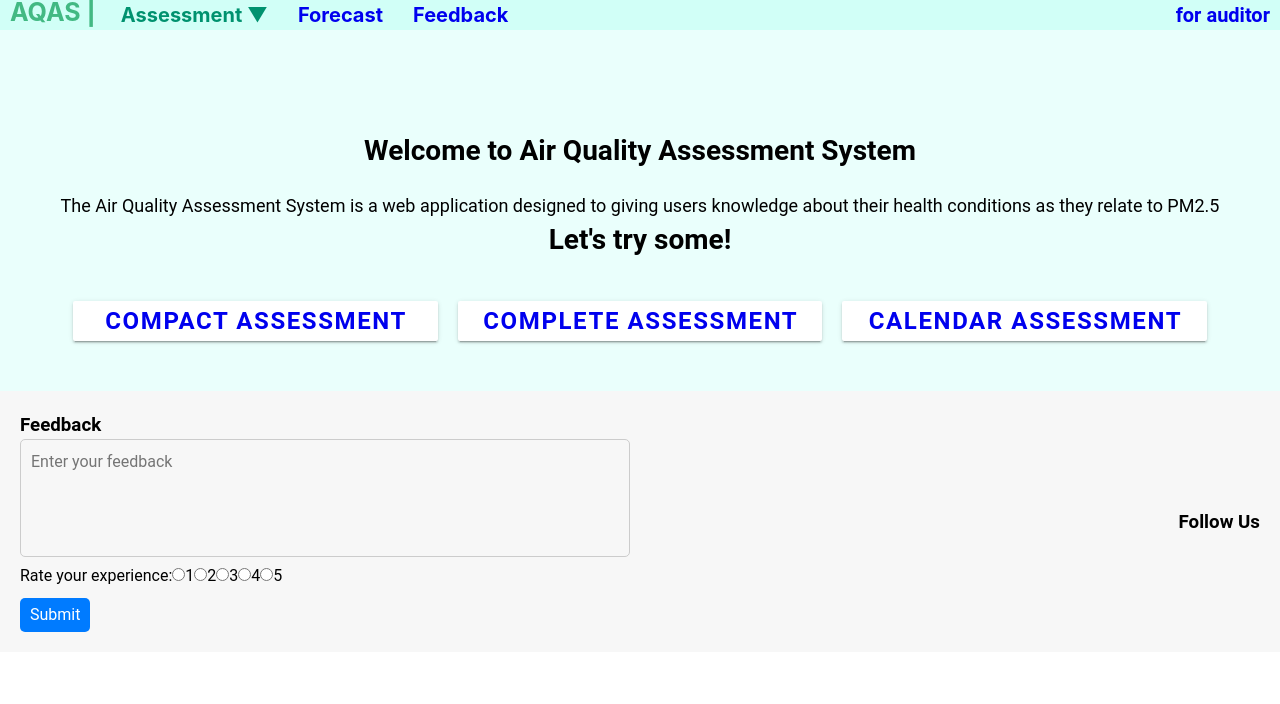
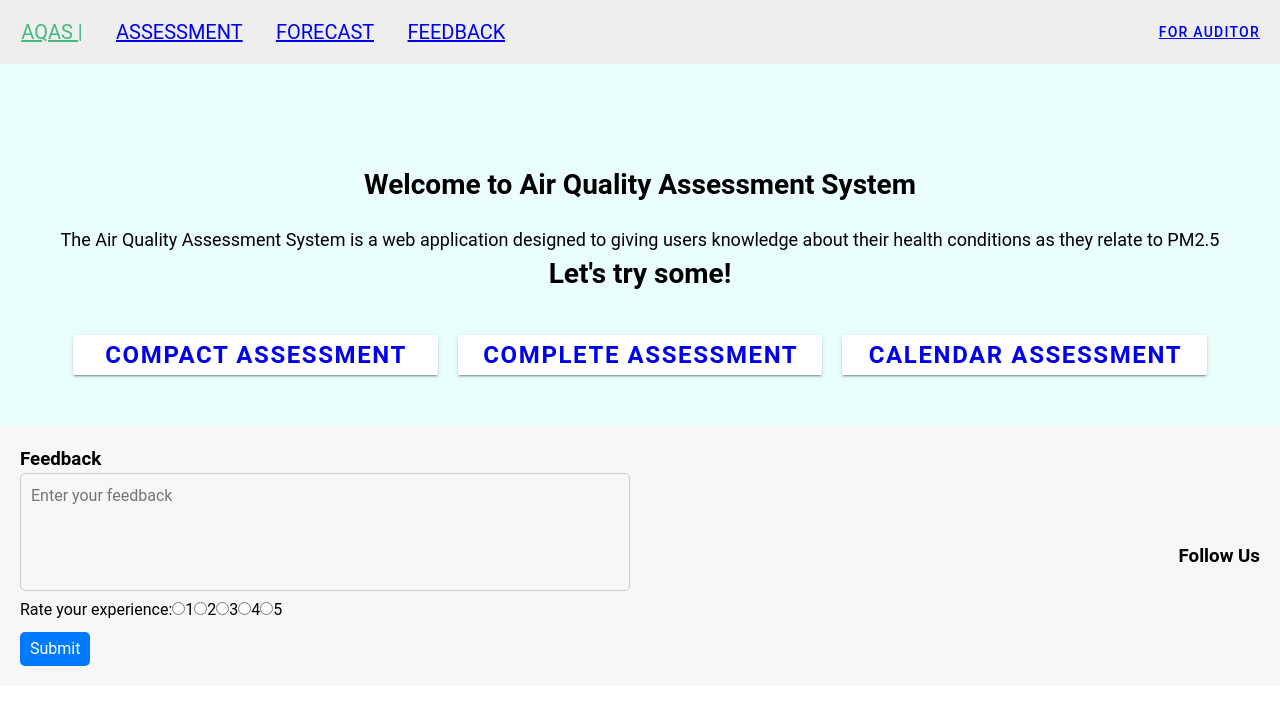
Before and after one commit to sodaop12/Air-Quality-Assessment-System-Front-end, a Vue app: page / in a window 1280 px wide. Shown: the top 704 px of the page. Built offline with nearby package versions, Linux system fonts and the light colour scheme.

Commit message:
App: change nav-bar to v-toolbar

```diff
--- a/src/App.vue
+++ b/src/App.vue
@@ -1,52 +1,51 @@
 <template>
   <nav>
-    <div class="navbar">
-      <div class="navbar-brand">
-        <p class="nav-title"><router-link to="/">AQAS |</router-link></p>
-        <!-- Add dropdown menu for Assessment topics -->
-        <div class="dropdown" @click="toggleAssessmentTopics">
-          <p class="nav-sub">Assessment ▼</p>
-          <div class="dropdown-menu" :class="{ show: showAssessmentTopics }">
-            <router-link to="/compact_as" class="mini_topic"
-              >Compact Assessment</router-link
+    <div>
+      <v-toolbar dark prominent>
+        <v-btn>
+          <v-toolbar-title>
+            <router-link to="/">AQAS |</router-link></v-toolbar-title
           >
-            <router-link to="/complete_as" class="mini_topic"
-              >Complete Assessment</router-link
+        </v-btn>
+        <v-btn>
+          <v-toolbar-title>
+            <router-link to="/compact_as"
+              >ASSESSMENT</router-link
+            ></v-toolbar-title
           >
-            <router-link to="/calendar_as" class="mini_topic"
-              >Calendar Assessment</router-link
+        </v-btn>
+        <v-btn>
+          <v-toolbar-title>
+            <router-link to="/forecast">FORECAST</router-link></v-toolbar-title
           >
-          </div>
-        </div>
-        <p class="nav-sub">
-          <router-link to="/forecast" class="links">Forecast</router-link>
-        </p>
-        <p class="nav-sub">
-          <router-link to="/feedback" class="links">Feedback</router-link>
-        </p>
-        <!-- Generate new nav-sub when loggedIn is true -->
+        </v-btn>
+        <v-btn>
+          <v-toolbar-title>
+            <router-link to="/feedback">FEEDBACK</router-link></v-toolbar-title
+          >
+        </v-btn>
+        <v-btn>
+          <v-toolbar-title>
             <p v-if="loggedIn" class="nav-sub">
               <router-link to="/allfeedback" class="links"
                 >All Feedback</router-link
               >
-        </p>
-      </div>
-      <div class="navbar-menu">
-        <div class="navbar-end">
-          <span v-if="loggedIn" class="navbar-item">Feedback Auditor |</span>
-          <router-link
-            v-if="loggedIn"
-            to="/"
-            class="navbar-item"
-            @click="logout"
+            </p></v-toolbar-title
           >
-            Logout
-          </router-link>
-          <router-link v-else to="/login" class="navbar-item">
-            for auditor
-          </router-link>
-        </div>
-      </div>
+        </v-btn>
+
+        <v-spacer></v-spacer>
+
+        <v-btn>
+          <template v-if="loggedIn">
+            <span>Feedback Auditor |</span>
+            <router-link to="/" @click="logout">Logout</router-link>
+          </template>
+          <template v-else>
+            <router-link to="/login">for auditor</router-link>
+          </template>
+        </v-btn>
+      </v-toolbar>
     </div>
   </nav>
   <router-view />
@@ -62,6 +61,8 @@ export default {
   data() {
     return {
       showAssessmentTopics: false,
+      value: 1,
+      assessmentMenuOpen: false, // Control the visibility of the dropdown menu
     };
   },
   computed: {
@@ -215,4 +216,8 @@ export default {
 .dropdown.active .nav-sub {
   color: #fff; /* Text color when dropdown is active */
 }
+
+.mat-bar {
+  background: #71ffe5;
+}
 </style>
```
Lines whose indentation alone changed are shown as unchanged.
